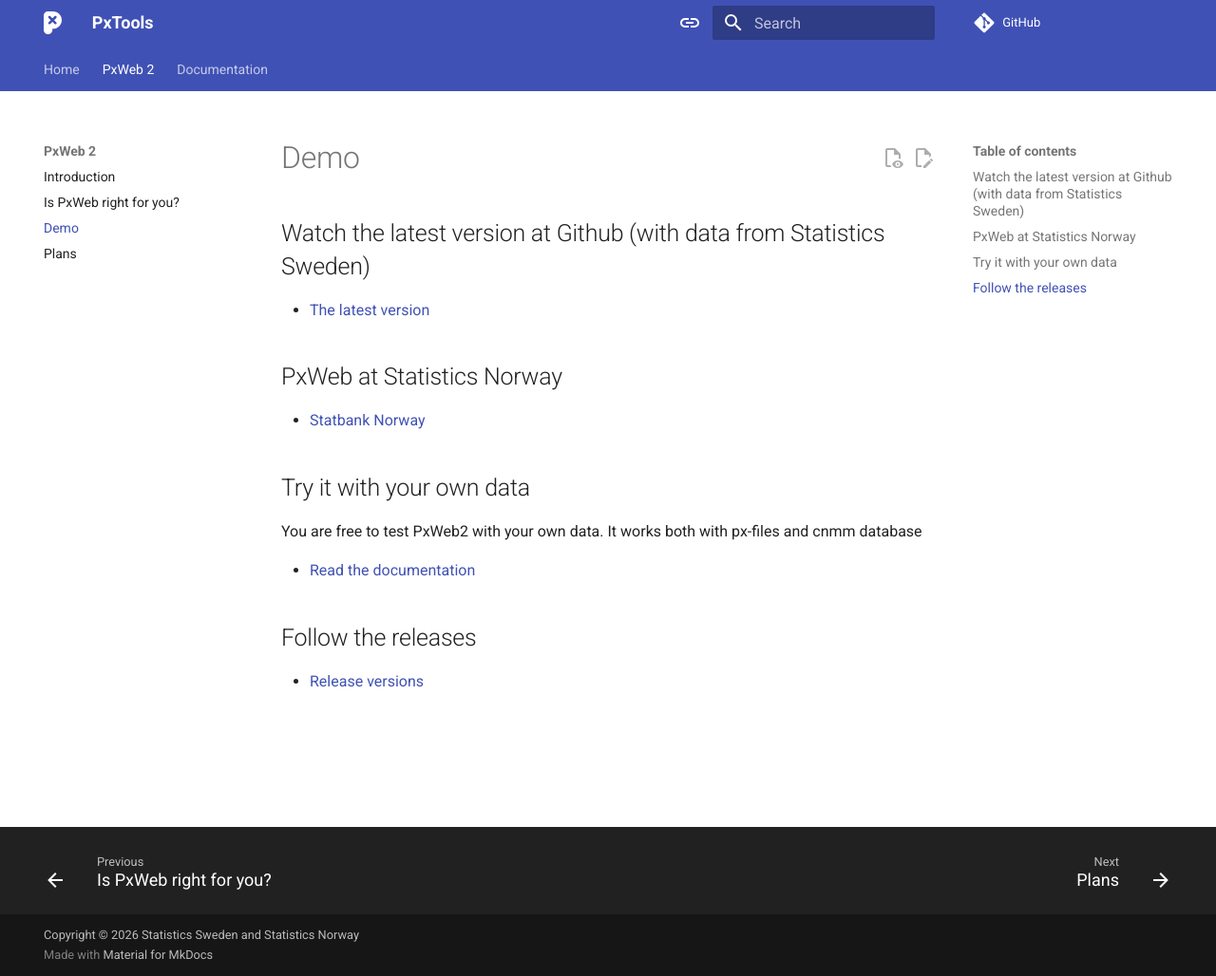
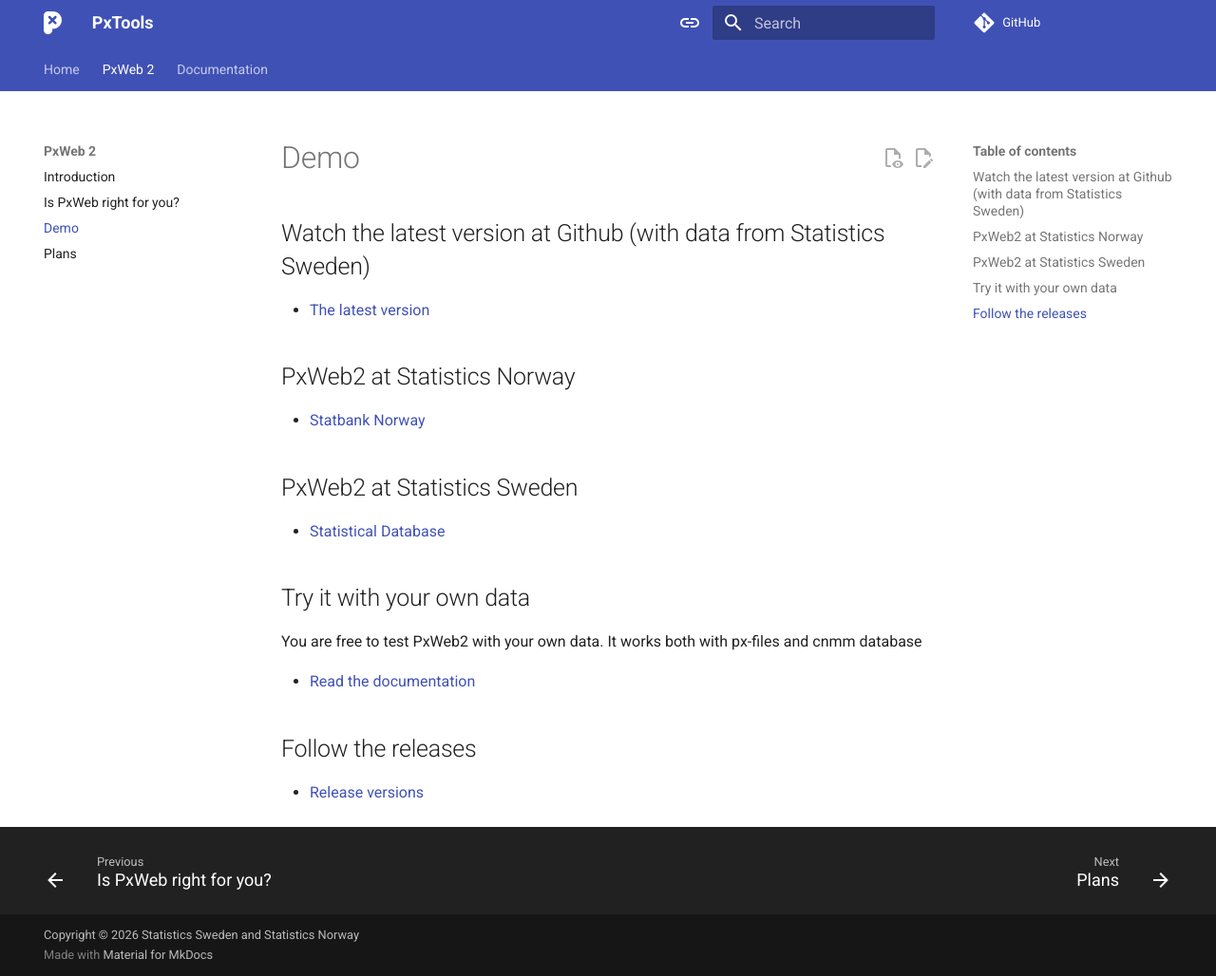
Before and after one commit to PxTools/pxtools.github.io, an MkDocs documentation site: the page built from docs/PxWeb2/project/demo.md, in a window 1280 px wide and 1028 px high. Shown: the whole window at 95% size. Built offline with MkDocs 1.6.1 and Material for MkDocs 9.7.7, drawn with Linux system fonts in a browser that asks for light colours; comment, search, counter and statistics services are not loaded.

Commit message:
Update demo.md

```diff
--- a/docs/PxWeb2/project/demo.md
+++ b/docs/PxWeb2/project/demo.md
@@ -4,9 +4,13 @@
 
 - [The latest version](https://pxweb2.pages.dev/en/)
 
-## PxWeb at Statistics Norway
+## PxWeb2 at Statistics Norway
 
 - [Statbank Norway](https://www.ssb.no/statbank/)
+
+## PxWeb2 at Statistics Sweden
+
+- [Statistical Database](https://statistikdatabasen2.scb.se/en/)
 
 ## Try it with your own data
 
```
